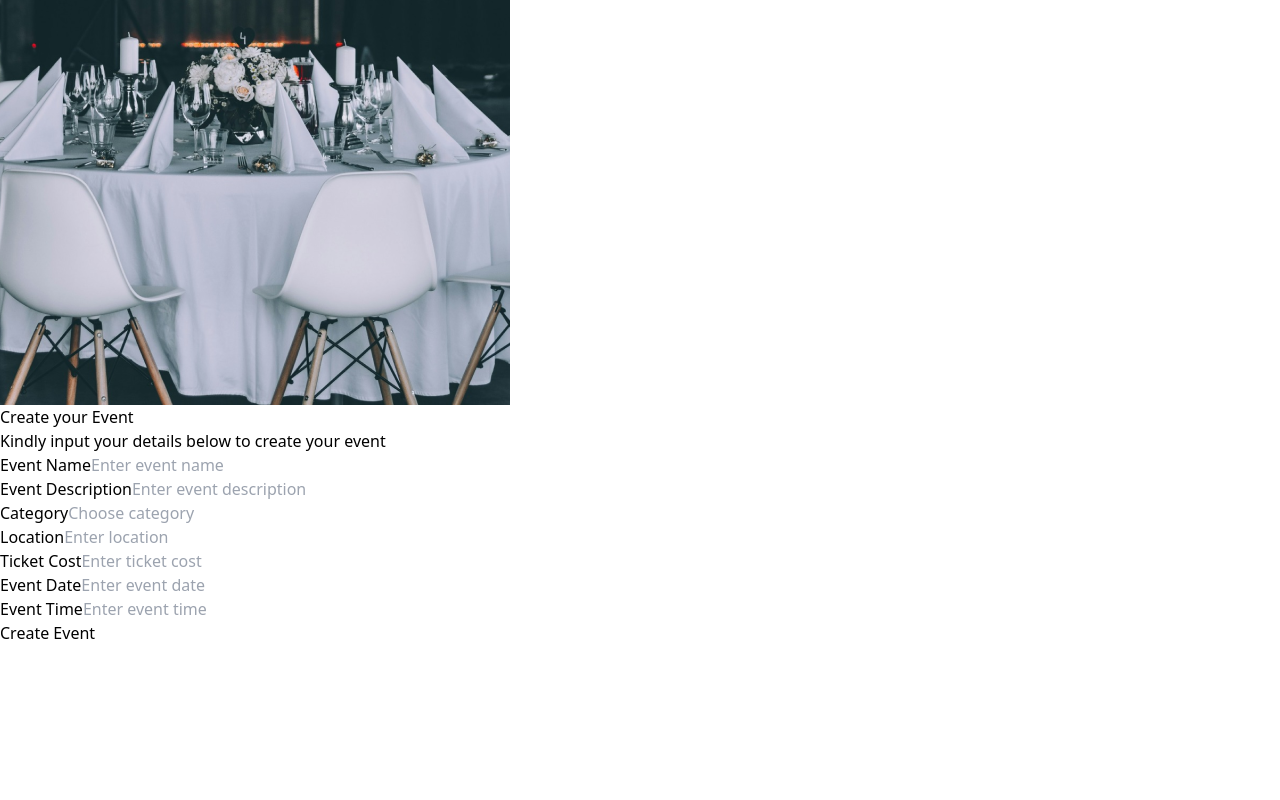
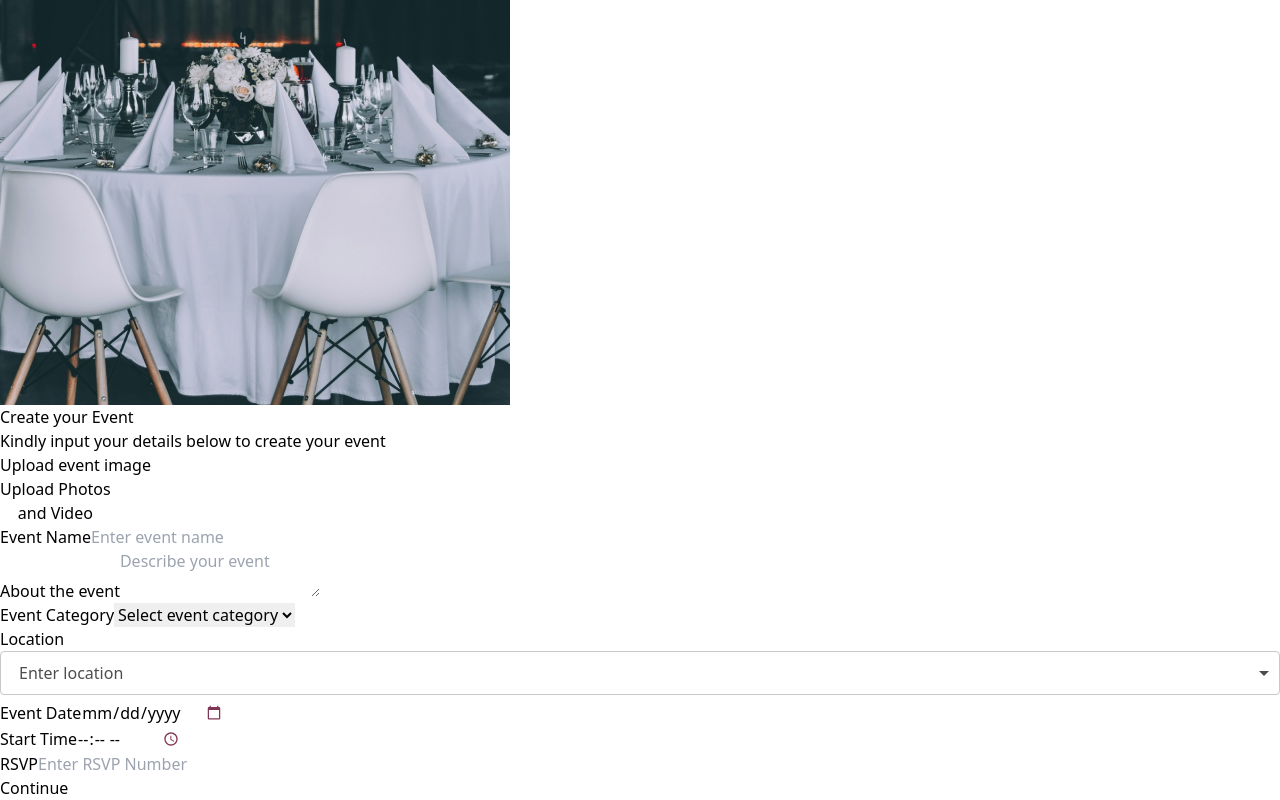
Before and after one commit to asmaaHamdym/Tickety, a React (Vite) app: page /createevent in a window 1280 px wide. Shown: the part 945-1745 px from the top of the page. Before the commit the page ends 1590 px from the top, so only its background shows below. Built offline with nearby package versions, Linux system fonts and the light colour scheme.

Commit message:
Modified the create events page

```diff
--- a/package.json
+++ b/package.json
@@ -12,6 +12,7 @@
   "dependencies": {
     "react": "^18.2.0",
     "react-dom": "^18.2.0",
+    "react-flags-select": "^2.2.3",
     "react-icons": "^5.2.1",
     "react-router-dom": "^6.23.1"
   },
--- a/src/index.css
+++ b/src/index.css
@@ -1,5 +1,51 @@
+@import url('https://fonts.googleapis.com/css2?family=Raleway:ital,wght@0,100..900;1,100..900&display=swap');
+
 @tailwind base;
 @tailwind components;
 @tailwind utilities;
 
-@import url('https://fonts.googleapis.com/css2?family=Raleway:ital,wght@0,100..900;1,100..900&display=swap');
+/* Color variables */
+:root {
+  --icon-color: #412234;
+}
+
+/* Target the date input's calendar icon */
+.date-input::-webkit-calendar-picker-indicator {
+  filter: invert(26%) sepia(18%) saturate(2517%) hue-rotate(288deg) brightness(88%) contrast(83%);
+}
+
+/* Hide default spin buttons in WebKit browsers */
+.date-input::-webkit-inner-spin-button,
+.date-input::-webkit-outer-spin-button {
+  -webkit-appearance: none;
+  display: none;
+}
+
+/* Target the time input's clock icon */
+.time-input::-webkit-calendar-picker-indicator {
+  filter: invert(26%) sepia(18%) saturate(2517%) hue-rotate(288deg) brightness(88%) contrast(83%);
+}
+
+/* Hide default spin buttons in WebKit browsers */
+.time-input::-webkit-inner-spin-button,
+.time-input::-webkit-outer-spin-button {
+  -webkit-appearance: none;
+  display: none;
+}
+
+/* For other browsers */
+.date-input::-ms-clear,
+.date-input::-ms-reveal,
+.time-input::-ms-clear,
+.time-input::-ms-reveal {
+  display: none;
+  width: 0;
+  height: 0;
+}
+
+.date-input::-moz-clear,
+.time-input::-moz-clear {
+  display: none;
+  width: 0;
+  height: 0;
+}
--- a/src/pages/CreateEvent.jsx
+++ b/src/pages/CreateEvent.jsx
@@ -1,64 +1,84 @@
-import React from 'react';
+import React, { useState } from 'react';
+import ReactFlagsSelect from "react-flags-select";
 import Navbar from './Navbar';
 import eventImage from '../assets/events-image.png'
 
 const CreateEvent = () => {
+  const [selected, setSelected] = useState("");
+
+
   return (
     <div>
       <Navbar/>
       <div className='bg-[#ECE9EB] h-max w-max rounded-lg items-center mx-auto container justify-center'>
         <div className='flex'>
 
-          <div>
-           <img src={eventImage} alt ='Event Icon' className='w-72 rounded-l-lg'></img>
+          <div className='hidden md:flex'>
+           <img src={eventImage} alt ='Event Icon' className='w-72 h-full rounded-l-lg'></img>
           </div>
 
-          <div className='px-6 py-4'>
+          <div className='py-6 px-12'>
             <div>
               <h2 className='text-[#131B22] text-lg font-bold'>Create your Event</h2>
               <p className='text-[#586675] text-sm font-normal mt-1'>Kindly input your details below to create your event</p>
             </div>
 
+            <div className='mt-6 mb-2'>
+              <p className='mb-1 text-[#212D3A]text-sm'>Upload event image</p>
+
+              <div className='bg-white p-10 flex justify-center'>
+                <button className='border-[#806B77] border-2 p-5 rounded-lg'>
+                  <p className='text-[#412234] flex justify-center text-sm'>Upload Photos <br></br>and Video</p>
+                </button>
+              </div>
+            </div>
             <form className='mt-3'>
 
               <div className="mb-2">
                 <label htmlFor="event name" className="block text-[#212D3A] text-sm mb-1 font-medium">Event Name</label>
-                <input type="text" id="event" name="event" className="mt-1 px-3 py-2 bg-white border shadow-sm placeholder-slate-400 focus:outline-none focus:border-sky-500 focus:ring-sky-500 block w-full rounded-md sm:text-sm border-[#C4BAC0] placeholder:text-[#9FA7AF]" placeholder="Enter event name"/>
+                <input type="text" id="event" name="event" className="mt-1 px-3 py-2 bg-[#eaecee] border-2 shadow-sm placeholder-slate-400 focus:outline-none focus:border-sky-500 focus:ring-sky-500 block w-full rounded-md sm:text-sm border-[#C4BAC0] placeholder:text-[#9FA7AF]" placeholder="Enter event name"/>
               </div>
 
               <div className="mb-2">
-                <label htmlFor="event description" className="block text-[#212D3A] text-sm mb-1 font-medium">Event Description</label>
-                <input type="text" id="description" name="description" className="mt-1 px-3 py-2 bg-white border shadow-sm placeholder-slate-400 focus:outline-none focus:border-sky-500 focus:ring-sky-500 block w-full rounded-md sm:text-sm border-[#C4BAC0] placeholder:text-[#9FA7AF]" placeholder="Enter event description"/>
+                <label htmlFor="event description" className="block text-[#212D3A] text-sm mb-1 font-medium">About the event</label>
+                <textarea type="text" id="description" name="description" className="mt-1 px-3 py-2 bg-[#eaecee] border-2 shadow-sm placeholder-slate-400 focus:outline-none focus:border-sky-500 focus:ring-sky-500 block w-full rounded-md sm:text-sm border-[#C4BAC0] placeholder:text-[#9FA7AF]" placeholder="Describe your event"/>
               </div>
 
               <div className="mb-2">
-                <label htmlFor="category" className="block text-[#212D3A] text-sm mb-1 font-medium">Category</label>
-                <input type="text" id="category" name="category" className="mt-1 px-3 py-2 bg-white border shadow-sm placeholder-slate-400 focus:outline-none focus:border-sky-500 focus:ring-sky-500 block w-full rounded-md sm:text-sm border-[#C4BAC0] placeholder:text-[#9FA7AF]" placeholder="Choose category"/>
+                <label htmlFor="options" className="block text-[#212D3A] text-sm mb-1 font-medium">Event Category</label>
+                <select id="options" name="options" className="w-full px-3 py-3 text-sm bg-[#eaecee] border-2  border-[#C4BAC0] rounded-md shadow-sm focus:outline-none focus:border-sky-500 text-[#9FA7AF]">
+                  <option value="" disabled selected>Select event category</option>
+                  <option value="party" className='text-[#212D3A]'>Party</option>
+                  <option value="conference" className='text-[#212D3A]'>Conference</option>
+                  <option value="concert" className='text-[#212D3A]'>Concert</option>
+                  <option value="tech" className='text-[#212D3A]'>Tech Event</option>
+                  <option value="others"className='text-[#212D3A]'>Others</option>
+                </select>
               </div>
 
               <div className="mb-2">
                 <label htmlFor="location" className="block text-[#212D3A] text-sm mb-1 font-medium">Location</label>
-                <input type="text" id="location" name="location" className="mt-1 px-3 py-2 bg-white border shadow-sm placeholder-slate-400 focus:outline-none focus:border-sky-500 focus:ring-sky-500 block w-full rounded-md sm:text-sm border-[#C4BAC0] placeholder:text-[#9FA7AF]" placeholder="Enter location"/>
-              </div>
-
-              <div className="mb-2">
-                <label htmlFor="cost" className="block text-[#212D3A] text-sm mb-1 font-medium"> Ticket Cost</label>
-                <input type="number" id="cost" name="cost" className="mt-1 px-3 py-2 bg-white border shadow-sm placeholder-slate-400 focus:outline-none focus:border-sky-500 focus:ring-sky-500 block w-full rounded-md sm:text-sm border-[#C4BAC0] placeholder:text-[#9FA7AF]" placeholder="Enter ticket cost"/>
+                <ReactFlagsSelect selected={selected}  onSelect={(code) => setSelected(code)} className="bg-[#eaecee] border-2 "  placeholder="Enter location"/>
+                {/* <input type="text" id="location" name="location" className="mt-1 px-3 py-2 bg-white border shadow-sm placeholder-slate-400 focus:outline-none focus:border-sky-500 focus:ring-sky-500 block w-full rounded-md sm:text-sm border-[#C4BAC0] placeholder:text-[#9FA7AF]"/>   */}
               </div>
 
               <div className="mb-2">
                 <label htmlFor="date" className="block text-[#212D3A] text-sm mb-1 font-medium">Event Date</label>
-                <input type="number" id="date" name="date" className="mt-1 px-3 py-2 bg-white border shadow-sm placeholder-slate-400 focus:outline-none focus:border-sky-500 focus:ring-sky-500 block w-full rounded-md sm:text-sm border-[#C4BAC0] placeholder:text-[#9FA7AF]" placeholder="Enter event date"/>
+                <input type="date" id="date" name="date" className="date-input mt-1 px-3 py-2 bg-[#eaecee] border-2  shadow-sm placeholder-slate-400 focus:outline-none focus:border-sky-500 focus:ring-sky-500 block w-full rounded-md sm:text-sm border-[#C4BAC0] placeholder:text-[#9FA7AF]" placeholder="Enter event date"/>
               </div>
 
               <div className="mb-2">
-                <label htmlFor="dtime" className="block text-[#212D3A] text-sm mb-1 font-medium">Event Time</label>
-                <input type="number" id="time" name="time" className="mt-1 px-3 py-2 bg-white border shadow-sm placeholder-slate-400 focus:outline-none focus:border-sky-500 focus:ring-sky-500 block w-full rounded-md sm:text-sm border-[#C4BAC0] placeholder:text-[#9FA7AF]" placeholder="Enter event time"/>
+                <label htmlFor="dtime" className="block text-[#212D3A] text-sm mb-1 font-medium">Start Time</label>
+                <input type="time" id="time" name="time" className="time-input mt-1 px-3 py-2 bg-[#eaecee] border-2 shadow-sm placeholder-slate-400 focus:outline-none focus:border-sky-500 focus:ring-sky-500 block w-full rounded-md sm:text-sm border-[#C4BAC0] placeholder:text-[#9FA7AF]" placeholder="Enter event time"/>
               </div>
 
+              <div className="mb-2">
+                <label htmlFor="rsvp" className="block text-[#212D3A] text-sm mb-1 font-medium">RSVP</label>
+                <input type="number" id="rsvp" name="rsvp" className="mt-1 px-3 py-2 bg-[#eaecee] border-2 shadow-sm placeholder-slate-400 focus:outline-none focus:border-sky-500 focus:ring-sky-500 block w-full rounded-md sm:text-sm border-[#C4BAC0] placeholder:text-[#9FA7AF]" placeholder="Enter RSVP Number"/>
+              </div>
 
-              <div className='mt-4 flex justify-end'>
-                <button className= 'px-4 py-2 bg-[#412234] text-white font-semibold rounded shadow-md'> Create Event</button>
+              <div className='mt-4'>
+                <button className= 'px-4 py-1 w-full bg-[#412234] text-white font-semibold rounded shadow-md'>Continue</button>
               </div>
 
           </form>
```
Also changed, not shown: src/pages/Home.jsx (+45 -5 lines), src/assets/upload-image.png (added), src/pages/AboutUs.jsx (added), 1 other file (tests, documents, lock files or other folders).
